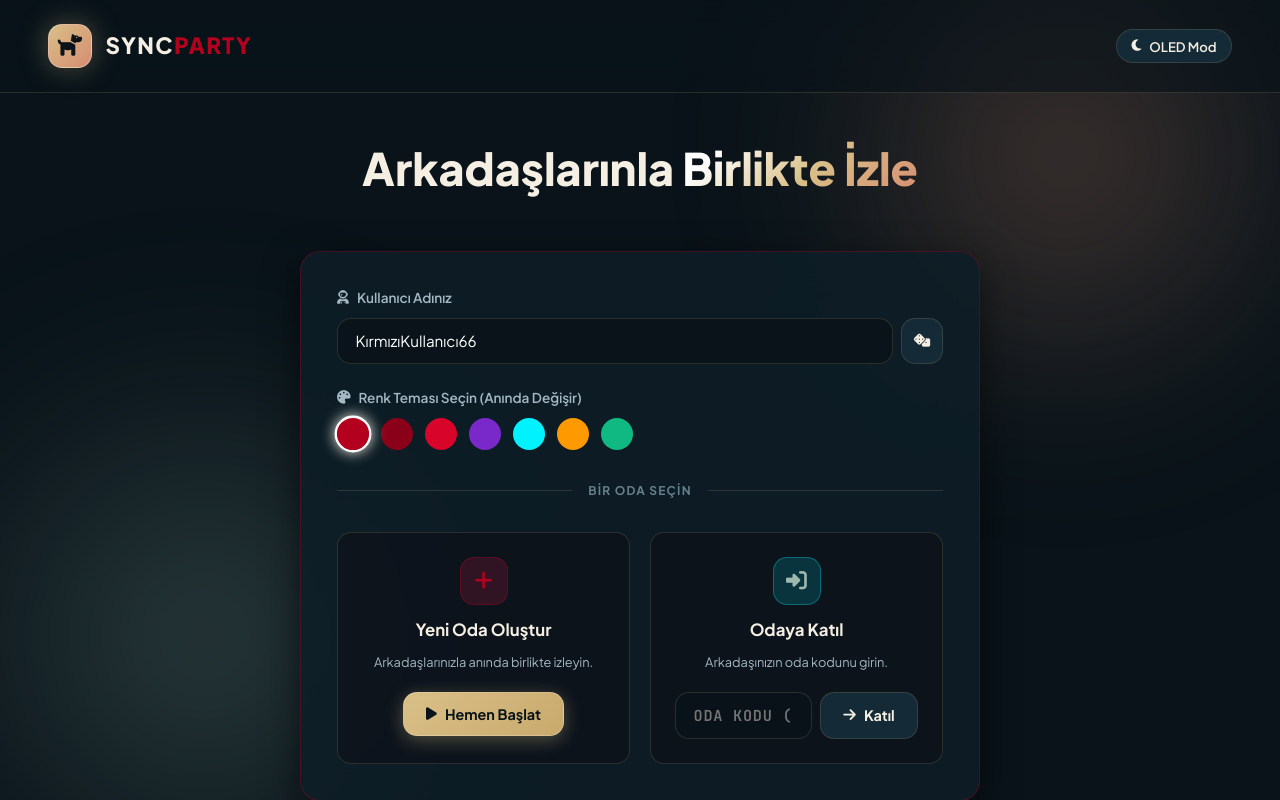
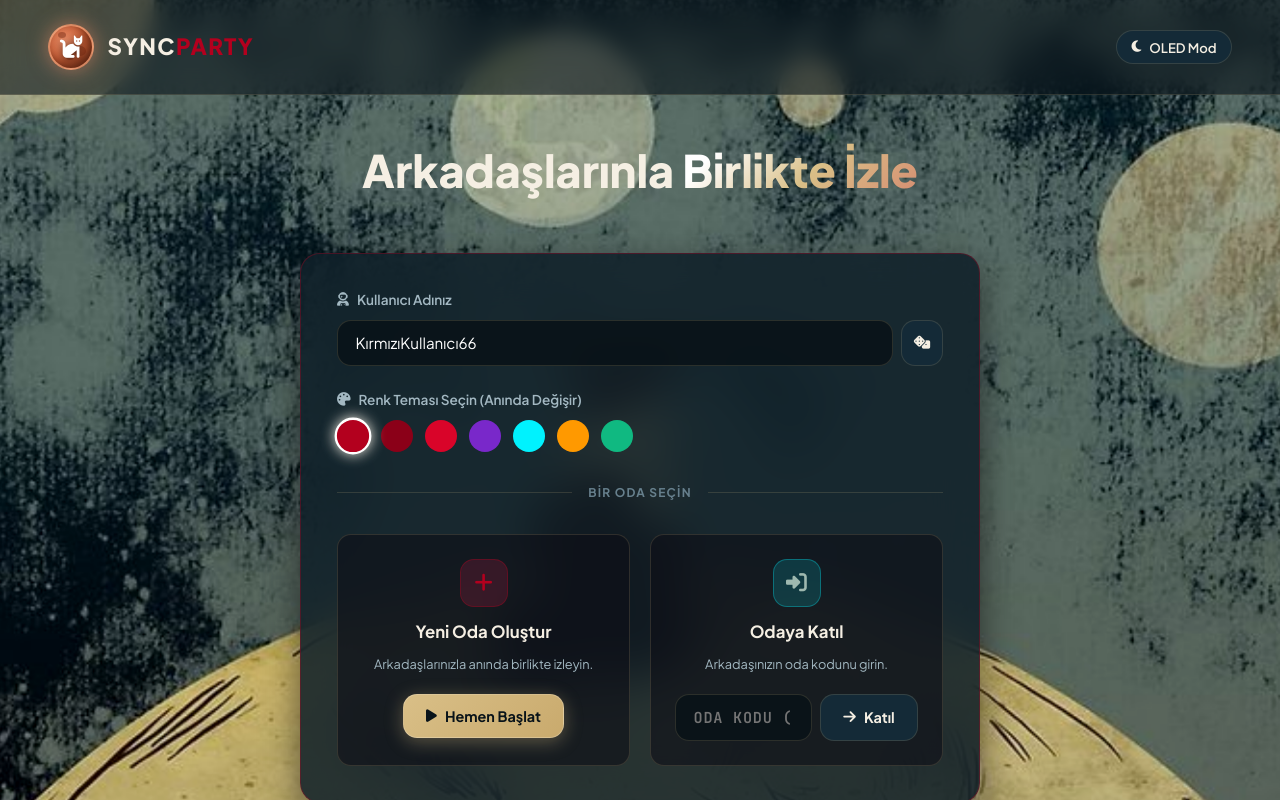
Before and after one commit to rmyskymtklk-dotcom/rave-watch, a website: page public/index.html in a window 1280 px wide. Drawn offline with Linux system fonts and the light colour scheme.

Commit message:
Make animated cosmic background crystal clear, set circular cratered Mars icon with cat on top, and fix screenshare display

```diff
--- a/public/css/style.css
+++ b/public/css/style.css
@@ -170,17 +170,15 @@ html, body {
    ------------------------------------------------------------- */
 .cosmic-animated-bg {
   position: fixed;
-  top: -5%;
-  left: -5%;
-  width: 110%;
-  height: 110%;
-  background:
-    radial-gradient(circle at center, rgba(9, 19, 25, 0.45) 0%, rgba(9, 19, 25, 0.88) 85%),
-    url('/assets/cosmic-theme.jpg') center center / cover no-repeat;
-  z-index: -1;
+  top: -4%;
+  left: -4%;
+  width: 108%;
+  height: 108%;
+  background: url('/assets/cosmic-theme.jpg') center center / cover no-repeat;
+  z-index: 0;
   pointer-events: none;
-  animation: cosmicFloat 22s ease-in-out infinite alternate;
-  filter: brightness(0.92) contrast(1.05);
+  animation: cosmicFloat 20s ease-in-out infinite alternate;
+  filter: brightness(0.88) contrast(1.08);
 }
 
 @keyframes cosmicFloat {
@@ -188,10 +186,10 @@ html, body {
     transform: scale(1.0) translate(0, 0);
   }
   50% {
-    transform: scale(1.06) translate(-1.2%, -0.8%);
+    transform: scale(1.05) translate(-1.5%, -1%);
   }
   100% {
-    transform: scale(1.02) translate(0.8%, 1.2%);
+    transform: scale(1.02) translate(1%, 1.2%);
   }
 }
 
@@ -203,6 +201,7 @@ html, body {
   display: flex;
   flex-direction: column;
   position: relative;
+  background-color: transparent !important;
   overflow-x: hidden;
 }
 
@@ -226,17 +225,58 @@ html, body {
 }
 
 .brand-icon {
-  width: 44px;
-  height: 44px;
-  background: linear-gradient(135deg, #d9bf87 0%, #d68d71 100%);
-  border-radius: var(--radius-md);
+  width: 46px;
+  height: 46px;
+  background: radial-gradient(circle at 35% 35%, #e88d67 0%, #c85a32 55%, #8f3416 100%);
+  border-radius: 50%;
   display: flex;
   align-items: center;
   justify-content: center;
-  font-size: 1.35rem;
-  color: #091319;
-  box-shadow: var(--shadow-glow);
-  border: 1px solid rgba(255, 255, 255, 0.3);
+  font-size: 1.4rem;
+  color: #fff;
+  box-shadow: 0 0 20px rgba(232, 141, 103, 0.6), inset -4px -4px 8px rgba(0, 0, 0, 0.45);
+  border: 2px solid rgba(255, 200, 160, 0.5);
+  position: relative;
+  overflow: visible;
+}
+
+/* Mars Kraterleri */
+.brand-icon::before {
+  content: '';
+  position: absolute;
+  top: 6px;
+  left: 8px;
+  width: 8px;
+  height: 6px;
+  border-radius: 50%;
+  background: rgba(100, 30, 10, 0.4);
+  box-shadow: 18px 16px 0 2px rgba(100, 30, 10, 0.35), 8px 22px 0 0 rgba(100, 30, 10, 0.3);
+}
+
+.brand-icon i {
+  position: relative;
+  z-index: 2;
+  filter: drop-shadow(0 2px 4px rgba(0, 0, 0, 0.6));
+}
+
+.brand-icon-mini {
+  width: 34px;
+  height: 34px;
+  background: radial-gradient(circle at 35% 35%, #e88d67 0%, #c85a32 55%, #8f3416 100%);
+  border-radius: 50%;
+  display: flex;
+  align-items: center;
+  justify-content: center;
+  font-size: 1.05rem;
+  color: #fff;
+  box-shadow: 0 0 14px rgba(232, 141, 103, 0.5);
+  border: 1.5px solid rgba(255, 200, 160, 0.4);
+  position: relative;
+}
+
+.brand-icon-mini i {
+  position: relative;
+  z-index: 2;
 }
 
 .brand-text {
--- a/public/index.html
+++ b/public/index.html
@@ -22,8 +22,8 @@
   <!-- Üst Bar -->
   <header class="lobby-header">
     <div class="brand">
-      <div class="brand-icon">
-        <i class="fa-solid fa-dog" title="Kozmik Gezgin"></i>
+      <div class="brand-icon" title="Mars ve Kedi">
+        <i class="fa-solid fa-cat"></i>
       </div>
       <div class="brand-text">
         <span class="brand-title">SYNC<span class="brand-accent">PARTY</span></span>
```
Also changed, not shown: public/room.html (+1 -1 lines), 1 other file.
